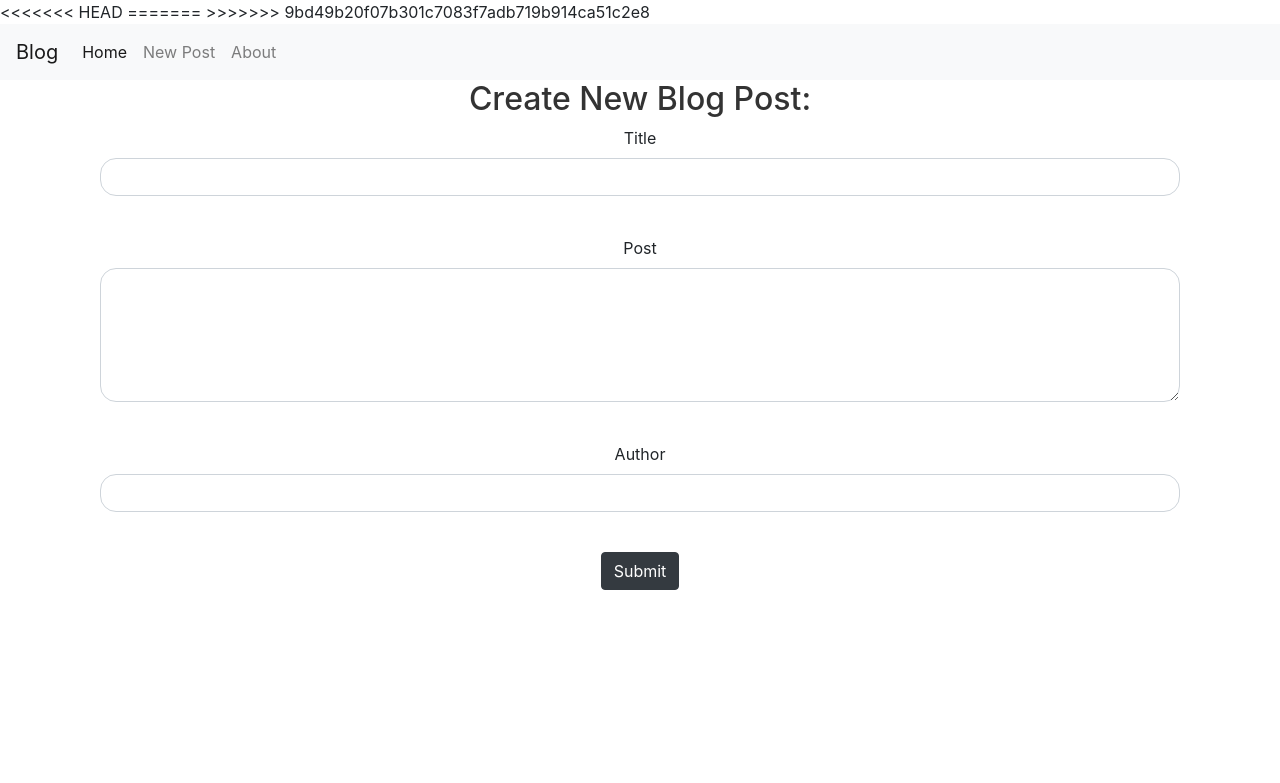
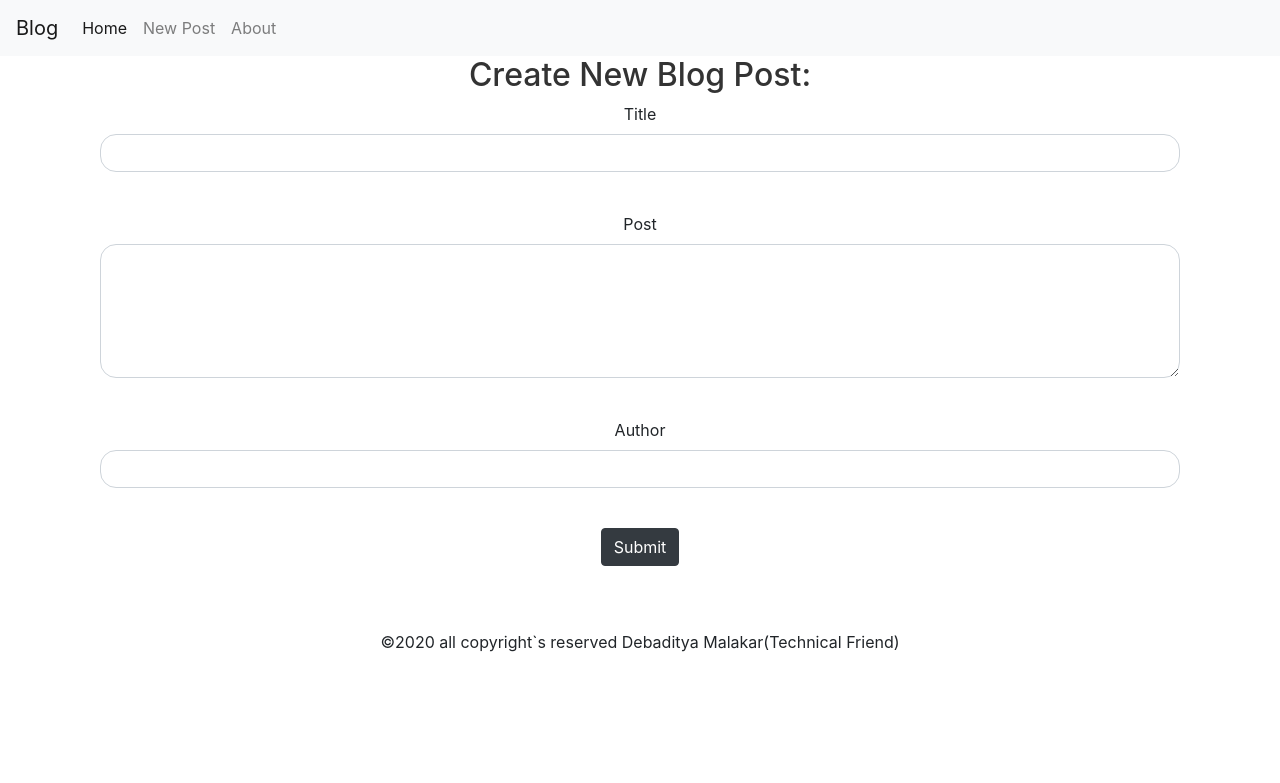
Before and after one commit to IronManCool001/blogApp, a Flask app: page /createPost in a window 1280 px wide. Shown: the top 783 px of the page. Run offline with Flask 2, Linux system fonts and the light colour scheme; some libraries are stand-ins or nearby versions.

Commit message:
Update posts.html

```diff
--- a/app/templates/posts.html
+++ b/app/templates/posts.html
@@ -1,7 +1,6 @@
 <head>
 <title>Create New Post</title>
 <link rel="icon" href="./static/favicon.ico">
-<<<<<<< HEAD
 <!-- UIkit CSS -->
 <link rel="stylesheet" href="https://cdn.jsdelivr.net/npm/uikit@3.5.9/dist/css/uikit.min.css" />
 
@@ -13,8 +12,6 @@
 <head>
 <title>Create New Post</title>
 <link rel="icon" href="./static/favicon.ico">
-=======
->>>>>>> 9bd49b20f07b301c7083f7adb719b914ca51c2e8
     <!-- CSS -->
     <link rel="stylesheet" href="https://cdn.jsdelivr.net/npm/bootstrap@4.5.3/dist/css/bootstrap.min.css" integrity="sha384-TX8t27EcRE3e/ihU7zmQxVncDAy5uIKz4rEkgIXeMed4M0jlfIDPvg6uqKI2xXr2" crossorigin="anonymous">
 
@@ -66,6 +63,8 @@
             <br/>
             <input type='submit' value='Submit' class="btn btn-dark">
     </form>
+        <br><br>
+        &copy;2020 all copyright`s reserved Debaditya Malakar(Technical Friend)
     </div>
 </center>
 </body>
```
